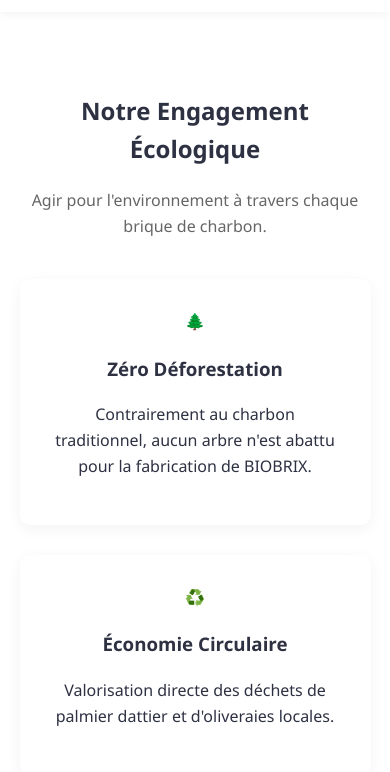
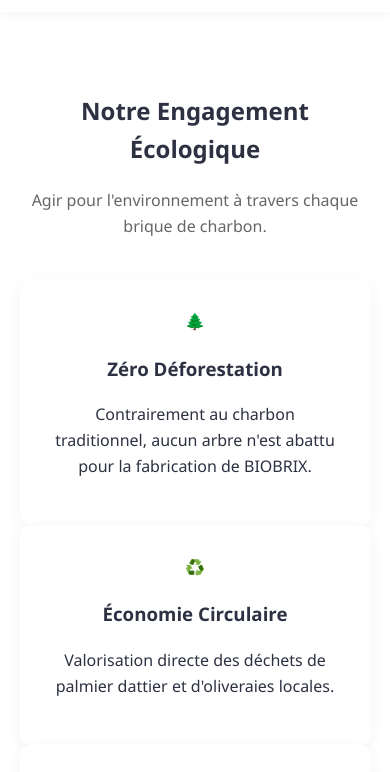
Before and after one commit to ddnya2857-rgb/biobrix-prototype, a plain HTML site: page commitment.html in a window 390 px wide. Shown: the part 60-832 px from the top of the page. Drawn offline with Linux system fonts and the light colour scheme.

Commit message:
Add files via upload

```diff
--- a/css/style.css
+++ b/css/style.css
@@ -1,4 +1,3 @@
-/* تنسيقات عامة عصرية */
 :root {
     --primary-color: #1b4332;
     --primary-light: #2d6a4f;
@@ -23,7 +22,6 @@ body {
     margin: 0 auto;
 }
 
-/* شريط التنقل (Navbar) */
 header {
     background: var(--white);
     box-shadow: 0 2px 10px rgba(0,0,0,0.05);
@@ -67,7 +65,6 @@ header {
     font-weight: 600;
 }
 
-/* قسم البطل (Hero Section) */
 .hero {
     background: linear-gradient(rgba(27, 67, 50, 0.85), rgba(27, 67, 50, 0.85)), url('../images/charcoal.png');
     background-size: cover;
@@ -95,7 +92,6 @@ header {
     gap: 15px;
 }
 
-/* الأزرار */
 .btn {
     display: inline-block;
     padding: 12px 25px;
@@ -138,7 +134,6 @@ header {
     color: var(--white);
 }
 
-/* الأقسام والشبكات */
 .section {
     padding: 60px 0;
 }
@@ -152,12 +147,6 @@ header {
     grid-template-columns: 1fr 1fr;
     gap: 40px;
     align-items: center;
-}
-
-.grid-3 {
-    display: grid;
-    grid-template-columns: repeat(3, 1fr);
-    gap: 30px;
 }
 
 .grid-4 {
@@ -187,7 +176,6 @@ header {
     margin-bottom: 40px;
 }
 
-/* قائمة المميزات */
 .feature-list {
     list-style: none;
     padding: 0;
@@ -199,7 +187,6 @@ header {
     font-weight: 500;
 }
 
-/* التذييل (Footer) */
 footer {
     background: #0f241b;
     color: var(--white);
@@ -243,9 +230,8 @@ footer {
     color: #aaa;
 }
 
-/* استجابة الشاشات الصغيرة */
 @media (max-width: 768px) {
-    .grid-2, .grid-3, .grid-4, .footer-grid {
+    .grid-2, .grid-4, .footer-grid {
         grid-template-columns: 1fr;
     }
     .hero h1 {
```
